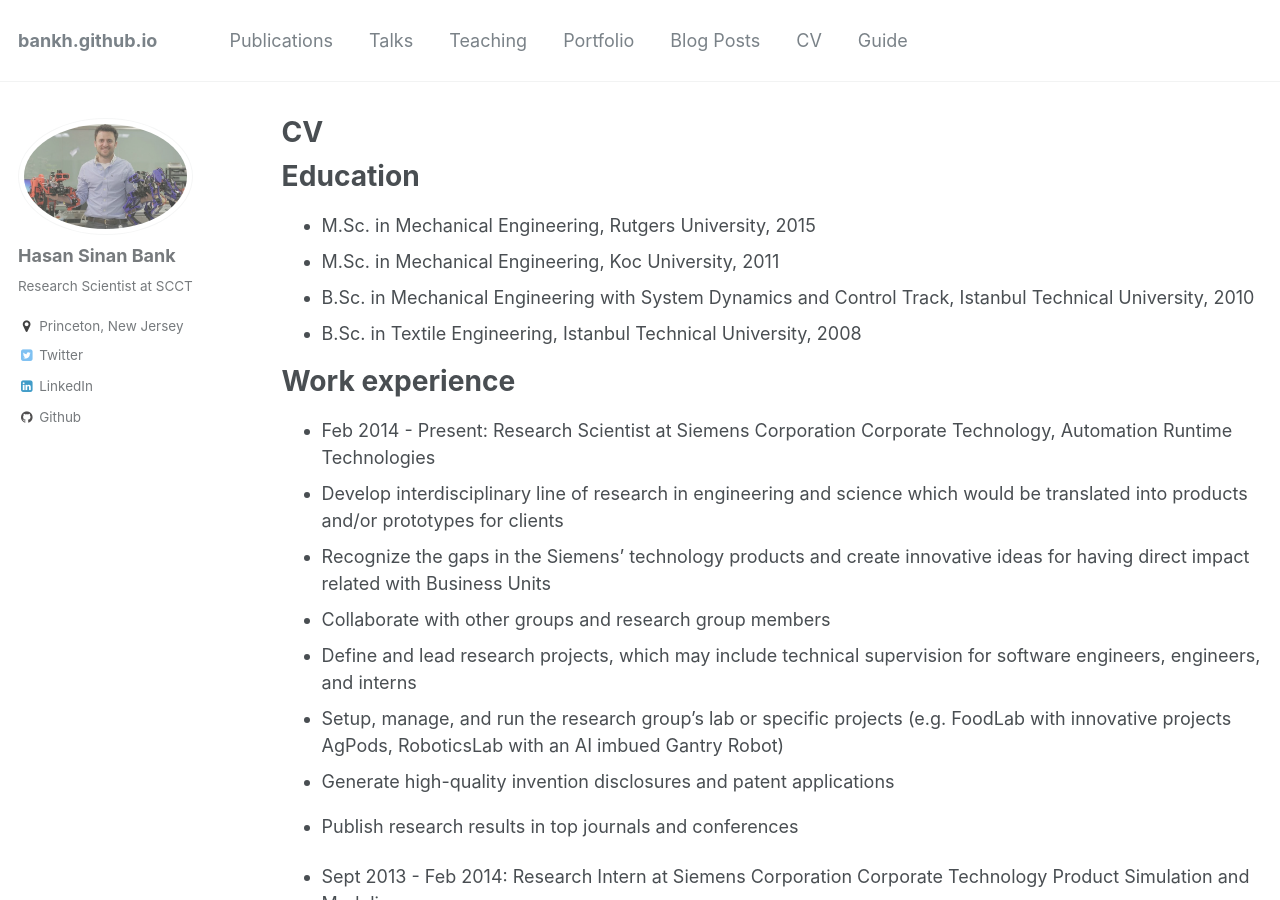
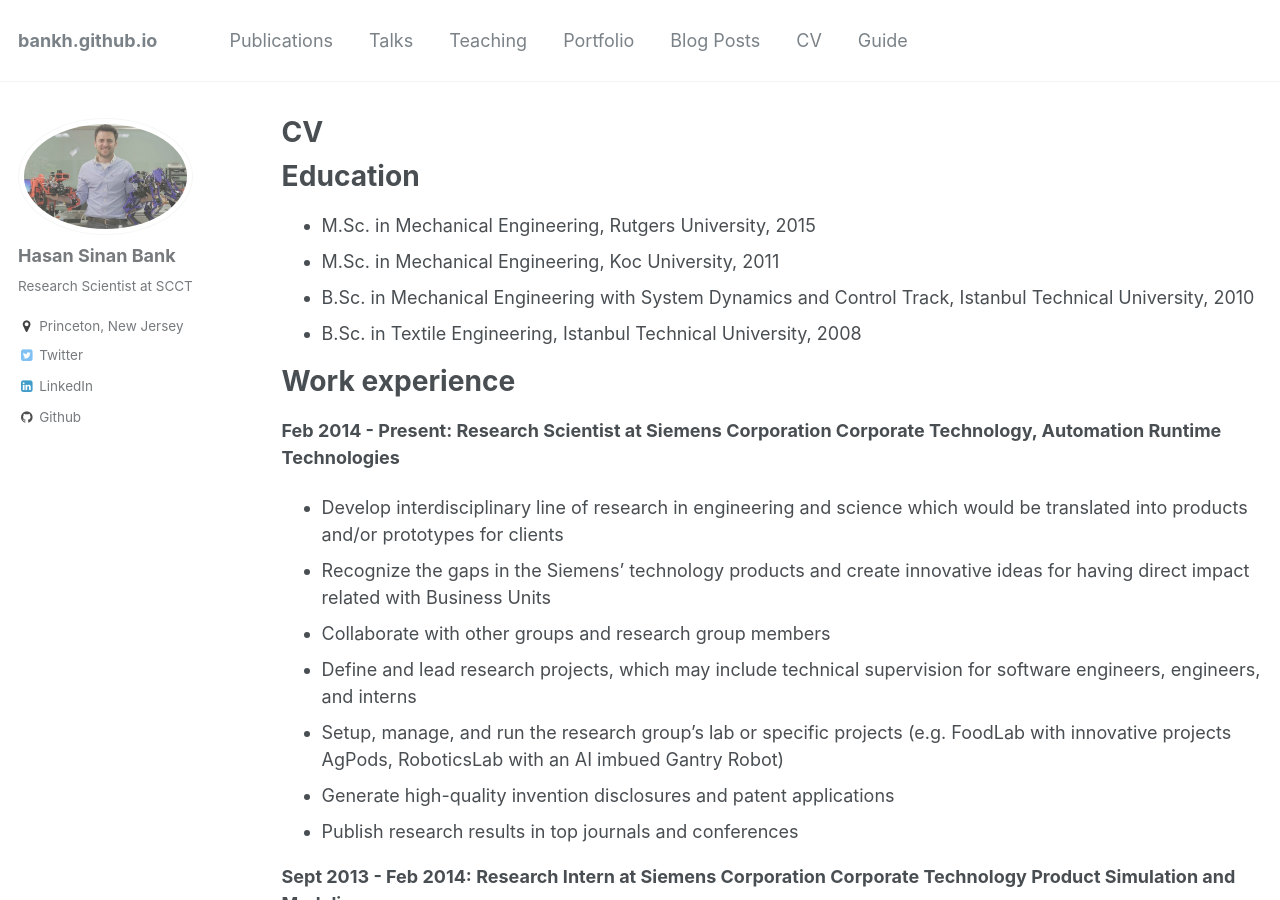
Before and after one commit to bankh/bankh.github.io, a Jekyll site: the page built from _pages/cv.md, in a window 1280 px wide and 900 px high. Built offline with Jekyll 4.4.1, drawn with Linux system fonts in a browser that asks for light colours.

Commit message:
Started to update web

```diff
--- a/_pages/cv.md
+++ b/_pages/cv.md
@@ -16,7 +16,7 @@
 
 Work experience
 ======
-* Feb 2014 - Present: Research Scientist at Siemens Corporation Corporate Technology, Automation Runtime Technologies
+<b> Feb 2014 - Present: Research Scientist at Siemens Corporation Corporate Technology, Automation Runtime Technologies <b />
 * Develop interdisciplinary line of research in engineering and science which would be translated into products and/or prototypes for clients
 * Recognize the gaps in the Siemens' technology products and create innovative ideas for having direct impact related with Business Units
 * Collaborate with other groups and research group members
@@ -25,7 +25,7 @@
 * Generate high-quality invention disclosures and patent applications
 * Publish research results in top journals and conferences
 
-* Sept 2013 - Feb 2014: Research Intern at Siemens Corporation Corporate Technology Product Simulation and Modeling
+<b> Sept 2013 - Feb 2014: Research Intern at Siemens Corporation Corporate Technology Product Simulation and Modeling <b />
 * Worked on the programming for the additive manufacturing add-on -Siemens NX package- in order to generate mechanical support structures
 * Proposed ideas and actively aided for the preparations of client’s proposals
 * Received a grant for an internal seed-funding competition “Siemens Agile Manufacturing System” -mobile digital manufacturing platform which utilized a digital manufacturing stack in Robot Operating System [ROS]; designed and fabricated the validation platforms - SpiderBots. The stack includes path planning for digital manufacturing; perception, navigation, and odometry packages for the robot.
```
